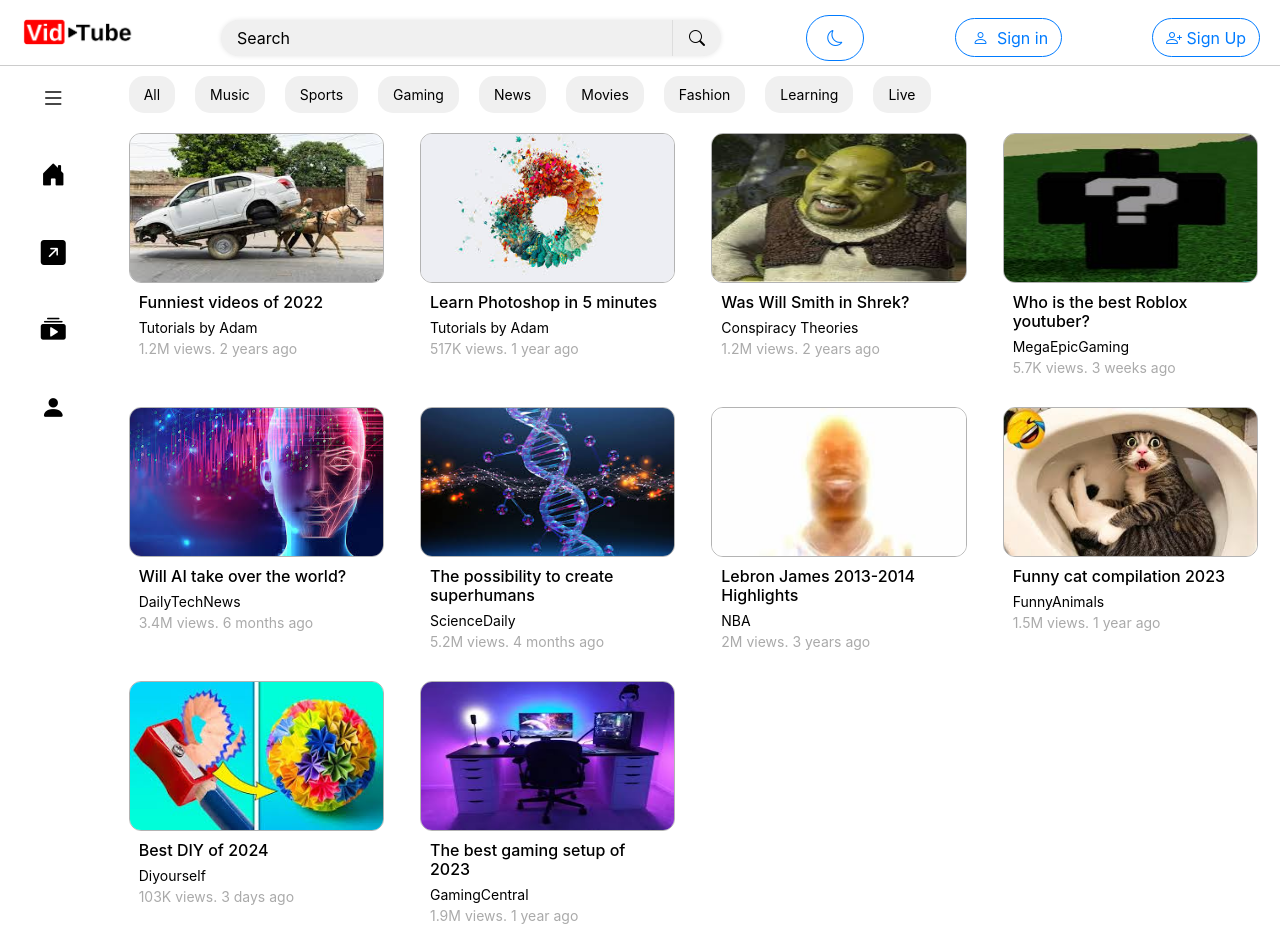
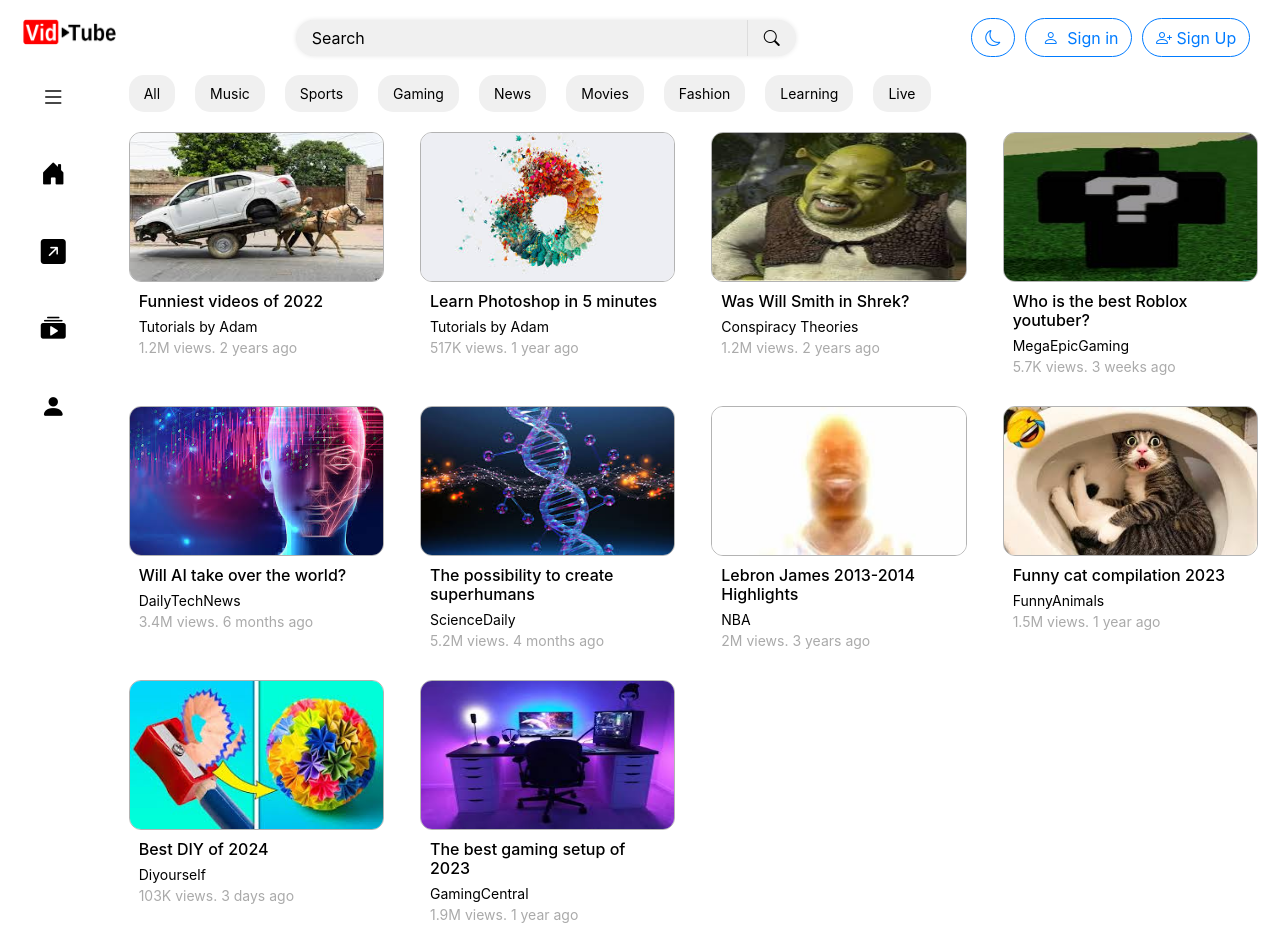
Before and after one commit to maxshabs/project_web, a React (Create React App) app: page /main in a window 1280 px wide. Built offline with nearby package versions, Linux system fonts and the light colour scheme.

Commit message:
After header finish

```diff
--- a/src/ManageRoutes.js
+++ b/src/ManageRoutes.js
@@ -25,6 +25,10 @@
     return user;
   };
 
+  const signOutUser = () => {
+    setLoggedInUser(null);
+  };
+
   const [videoList, setVideoList] = useState(videos);
   const [theme, setTheme] = useState('light');
 
@@ -44,12 +48,13 @@
     <Routes>
       <Route path="/sign-up" element={<SignUp addUser={addUser} />} />
       <Route path="/sign-in" element={<SignIn validateUser={validateUser} />} />
+
       <Route
         path="/main"
         element={
           <>
-            <LoggedInHeader loggedInUser={loggedInUser} doSearch={doSearch} toggleTheme={toggleTheme} theme={theme}/>
-            <MainPage theme={theme} videos={videoList} doSearch={doSearch} toggleTheme={toggleTheme} loggedInUser={loggedInUser}/>
+            <LoggedInHeader loggedInUser={loggedInUser} doSearch={doSearch} toggleTheme={toggleTheme} theme={theme} signOutUser={signOutUser}/>
+            <MainPage videos={videoList}/>
           </>
         }
       />
@@ -57,7 +62,7 @@
         path="/upload-video"
         element={
             <>
-              <LoggedInHeader loggedInUser={loggedInUser} doSearch={doSearch} toggleTheme={toggleTheme} theme={theme}/>
+              <LoggedInHeader loggedInUser={loggedInUser} doSearch={doSearch} toggleTheme={toggleTheme} theme={theme} signOutUser={signOutUser}/>
               <UploadVideo />
             </>
         }
--- a/src/logged_in_header/LoggedInHeader.js
+++ b/src/logged_in_header/LoggedInHeader.js
@@ -6,31 +6,35 @@
 import ThemeSwitchButton from '../themeSwitchButton/ThemeSwitchButton';
 import Logo from '../logo.png';
 
-const LoggedInHeader = ({ loggedInUser, doSearch, toggleTheme, theme }) => {
+const LoggedInHeader = ({ loggedInUser, doSearch, toggleTheme, theme, signOutUser }) => {
+  const onSignOut = () => {
+    signOutUser();
+    <Link to={"/main"} />;
+  };
 
   return (
     <header className={styles.loggedInHeader}>
-      {loggedInUser ?
-      <>
-      <Link to="/main">
-          <img src={Logo} alt="Home" className={styles.logo} />
+      <Link to="/main" className={styles.logoContainer}>
+        <img src={Logo} alt="Home" className={styles.logo} />
       </Link>
-      <Search doSearch={doSearch} />
-      <Link to={"/upload-video"} className={styles.button}><i class="bi bi-plus-circle"></i></Link>
-      <ThemeSwitchButton toggleTheme={toggleTheme} theme={theme} />
-      <img src={loggedInUser.profilePicture} alt="Profile" className={styles.profilePicture} />
-      <span>{loggedInUser.displayName}</span>
-      <Link to={"/sign-in"} className={styles.button}><i class="bi bi-box-arrow-right"></i> Sign Out</Link>
-      </>:
-      <>
-      <Link to="/main">
-          <img src={Logo} alt="Home" className={styles.logo} />
-      </Link>
-      <Search doSearch={doSearch} />
-      <ThemeSwitchButton toggleTheme={toggleTheme} theme={theme} />
-      <Link to={"/sign-in"} className={styles.button}><i class="bi bi-person m-1"></i> Sign in </Link>
-      <Link to={"/sign-up"} className={styles.button}><i class="bi bi-person-plus"></i> Sign Up </Link>
-      </>  }
+      <div className={styles.searchContainer}>
+        <Search doSearch={doSearch} />
+      </div>
+      <div className={styles.buttonsContainer}>
+        {loggedInUser ?
+        <>
+          <Link to={"/upload-video"} className={styles.button}><i className="bi bi-plus-circle"></i></Link>
+          <ThemeSwitchButton toggleTheme={toggleTheme} theme={theme} className={styles.button}/>
+          <img src={loggedInUser.profilePicture} alt="Profile" className={styles.profilePicture} />
+          <span>Hello, {loggedInUser.displayName}!</span>
+          <Link to="/main" className={styles.button} onClick={onSignOut}><i className="bi bi-box-arrow-right"></i> Sign Out</Link>
+        </> :
+        <>
+          <ThemeSwitchButton toggleTheme={toggleTheme} theme={theme} className={styles.button}/>
+          <Link to={"/sign-in"} className={styles.button}><i className="bi bi-person m-1"></i> Sign in </Link>
+          <Link to={"/sign-up"} className={styles.button}><i className="bi bi-person-plus"></i> Sign Up </Link>
+        </>}
+      </div>
     </header>
   );
 };
--- a/src/logged_in_header/LoggedInHeader.module.css
+++ b/src/logged_in_header/LoggedInHeader.module.css
@@ -1,12 +1,18 @@
-/* src/logged_in_header/LoggedInHeader.module.css */
+/* src/logged_in_header/loggedInHeader.module.css */
 .loggedInHeader {
   background-color: var(--background-color);
   font-size: 16px;
-  border-bottom: 1px solid #ccc;
   display: flex;
   align-items: center;
-  justify-content: space-between; /* Adjust space between elements */
-  padding: 0 20px; /* Add padding to the sides */
+  justify-content: space-between; /* Distribute space between items */
+  padding: 0 20px;
+  border: none;
+}
+
+.loggedInHeader span {
+  color: var(--text-color);
+  margin-top: 10px;
+  margin-right: 10px;
 }
 
 .logoContainer {
@@ -16,11 +22,11 @@
 
 .logo {
   height: 65px;
-  width: auto;
+  width: 100px;
 }
 
 .searchContainer {
-  flex-grow: 1; /* Make the search container take available space */
+  flex-grow: 1;
   display: flex;
   justify-content: center;
   align-items: center;
@@ -31,7 +37,13 @@
   height: 40px;
   border-radius: 50%;
   object-fit: cover;
-  margin-left: 10px;
+  margin-top: 10px;
+  margin-right: 10px;
+}
+
+.buttonsContainer {
+  display: flex;
+  align-items: center;
 }
 
 .button {
@@ -44,8 +56,8 @@
   justify-content: center;
   transition: background-color 0.3s, color 0.3s;
   margin-top: 10px;
+  margin-right: 10px;
   text-decoration: none;
-  margin-left: 5px;
 }
 
 .button:hover {
--- a/src/main_page/MainPage.js
+++ b/src/main_page/MainPage.js
@@ -4,9 +4,7 @@
 import VideoListResults from '../videoListResults/VideoListResults';
 import CategoryButton from '../categoryButton/CategoryButton';
 
-import { BrowserRouter, Routes, Route, Link } from 'react-router-dom';
-
-function MainPage({ videos, theme, doSearch, toggleTheme}) {
+function MainPage({ videos }) {
 
     return (
         <div className="container-fluid">
--- a/src/themeSwitchButton/ThemeSwitchButton.css
+++ b/src/themeSwitchButton/ThemeSwitchButton.css
@@ -1,12 +1,15 @@
 .theme-switch-button {
-    padding: 10px 20px;
-    color: #007bff; /* Text and icon color */
-    border: none;
-    border-radius: 50px;
-    border: 1px solid #007bff;
-    margin-top: 10px;
-    transition: background-color 0.3s, color 0.3s;
-    background-color: rgba(255, 255, 255, 0);
+  background-color: rgba(255, 255, 255, 0);
+  color: #007bff;
+  border: 1px solid #007bff;
+  padding: 0.4rem 0.8rem;
+  border-radius: 1.5rem;
+  align-items: center;
+  justify-content: center;
+  transition: background-color 0.3s, color 0.3s;
+  margin-top: 10px;
+  margin-right: 10px;
+  text-decoration: none;
   }
   .theme-switch-button:hover {
     background-color: #007bff; /* Hover background color */
```
Also changed, not shown: src/signInButton/SignInButton.css (deleted, +0 -17 lines), src/signInButton/SignInButton.js (deleted, +0 -11 lines), src/uploadButton/UploadButton.css (deleted, +0 -15 lines), src/uploadButton/UploadButton.js (deleted, +0 -11 lines).
